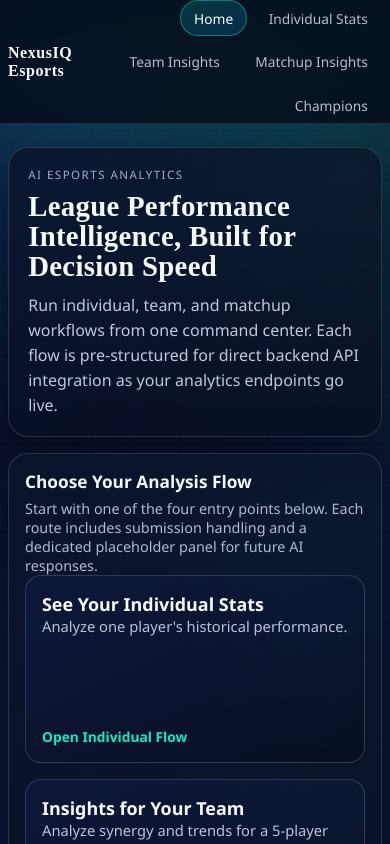
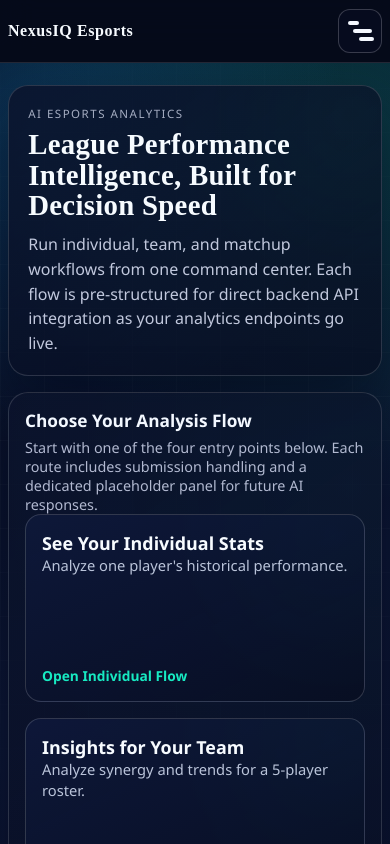
Before and after one commit to ebrain-mendoza121/capstone-esports, a Next.js app in the folder frontend/: page / in a window 390 px wide. Shown: the top 844 px of the page. Built offline with nearby package versions, Linux system fonts and the light colour scheme.

Commit message:
added a hamburguer menu for mobile view and fix responsive bug for individual stats page.

```diff
--- a/frontend/src/app/layout.tsx
+++ b/frontend/src/app/layout.tsx
@@ -1,4 +1,5 @@
 import type { Metadata } from "next";
+import AppNavbar from "@/components/navigation/AppNavbar";
 import "./globals.css";
 
 export const metadata: Metadata = {
@@ -13,7 +14,10 @@ export default function RootLayout({
 }>) {
   return (
     <html lang="en">
-      <body>{children}</body>
+      <body>
+        <AppNavbar />
+        {children}
+      </body>
     </html>
   );
 }
--- a/frontend/src/components/layout/AppFrame.tsx
+++ b/frontend/src/components/layout/AppFrame.tsx
@@ -1,5 +1,4 @@
 import { ReactNode } from "react";
-import AppNavbar from "@/components/navigation/AppNavbar";
 import styles from "@/styles/analytics-flow.module.css";
 
 interface AppFrameProps {
@@ -9,7 +8,6 @@ interface AppFrameProps {
 export default function AppFrame({ children }: AppFrameProps) {
   return (
     <div className={styles.appShell}>
-      <AppNavbar />
       <main className={styles.mainContent}>{children}</main>
     </div>
   );
--- a/frontend/src/components/navigation/AppNavbar.tsx
+++ b/frontend/src/components/navigation/AppNavbar.tsx
@@ -1,5 +1,6 @@
 "use client";
 
+import { useEffect, useState } from "react";
 import Link from "next/link";
 import { usePathname } from "next/navigation";
 import styles from "@/styles/analytics-flow.module.css";
@@ -17,20 +18,71 @@ function isActive(pathname: string, href: string): boolean {
     return pathname === "/";
   }
 
+  if (href === "/individual-stats") {
+    return (
+      pathname === href ||
+      pathname.startsWith(`${href}/`) ||
+      pathname.startsWith("/player/") ||
+      pathname.startsWith("/match/")
+    );
+  }
+
   return pathname === href || pathname.startsWith(`${href}/`);
 }
 
 export default function AppNavbar() {
   const pathname = usePathname();
+  const [mobileOpen, setMobileOpen] = useState(false);
+
+  useEffect(() => {
+    const handleKeydown = (event: KeyboardEvent) => {
+      if (event.key === "Escape") {
+        setMobileOpen(false);
+      }
+    };
+
+    const handleResize = () => {
+      if (window.innerWidth > 760) {
+        setMobileOpen(false);
+      }
+    };
+
+    window.addEventListener("keydown", handleKeydown);
+    window.addEventListener("resize", handleResize);
+
+    return () => {
+      window.removeEventListener("keydown", handleKeydown);
+      window.removeEventListener("resize", handleResize);
+    };
+  }, []);
 
   return (
     <header className={styles.navbar}>
       <div className={styles.navInner}>
-        <Link className={styles.brand} href="/">
+        <Link className={styles.brand} href="/" onClick={() => setMobileOpen(false)}>
           NexusIQ Esports
         </Link>
 
-        <nav className={styles.navLinks} aria-label="Main">
+        <button
+          type="button"
+          className={`${styles.mobileMenuButton} ${mobileOpen ? styles.mobileMenuButtonOpen : ""}`}
+          aria-label={mobileOpen ? "Close navigation menu" : "Open navigation menu"}
+          aria-expanded={mobileOpen}
+          aria-controls="primary-navigation"
+          onClick={() => setMobileOpen((open) => !open)}
+        >
+          <span className={styles.mobileMenuIcon} aria-hidden="true">
+            <span className={styles.mobileMenuBarTop} />
+            <span className={styles.mobileMenuBarMiddle} />
+            <span className={styles.mobileMenuBarBottom} />
+          </span>
+        </button>
+
+        <nav
+          id="primary-navigation"
+          className={`${styles.navLinks} ${mobileOpen ? styles.navLinksOpen : ""}`}
+          aria-label="Main"
+        >
           {navItems.map((item) => {
             const active = isActive(pathname, item.href);
 
@@ -40,6 +92,7 @@ export default function AppNavbar() {
                 className={`${styles.navLink} ${active ? styles.navLinkActive : ""}`}
                 href={item.href}
                 aria-current={active ? "page" : undefined}
+                onClick={() => setMobileOpen(false)}
               >
                 {item.label}
               </Link>
--- a/frontend/src/styles/analytics-flow.module.css
+++ b/frontend/src/styles/analytics-flow.module.css
@@ -38,6 +38,7 @@
   align-items: center;
   justify-content: space-between;
   gap: 1rem;
+  position: relative;
 }
 
 .brand {
@@ -54,6 +55,79 @@
   gap: 0.45rem;
   flex-wrap: wrap;
   justify-content: flex-end;
+}
+
+.mobileMenuButton {
+  display: none;
+  min-width: 44px;
+  min-height: 44px;
+  border-radius: 12px;
+  border: 1px solid rgba(255, 255, 255, 0.2);
+  background: rgba(7, 12, 32, 0.86);
+  color: #f7fbff;
+  align-items: center;
+  justify-content: center;
+  cursor: pointer;
+  transition:
+    border-color var(--ease-main),
+    background-color var(--ease-main),
+    transform var(--ease-main);
+}
+
+.mobileMenuButton:hover {
+  border-color: rgba(23, 234, 194, 0.44);
+  background: rgba(9, 16, 42, 0.95);
+}
+
+.mobileMenuButtonOpen {
+  border-color: rgba(23, 234, 194, 0.56);
+  background: rgba(8, 16, 41, 0.95);
+}
+
+.mobileMenuIcon {
+  width: 24px;
+  display: grid;
+  gap: 4px;
+  justify-items: start;
+}
+
+.mobileMenuBarTop,
+.mobileMenuBarMiddle,
+.mobileMenuBarBottom {
+  display: block;
+  height: 4px;
+  border-radius: 999px;
+  background: #f4f8ff;
+  transition:
+    transform var(--ease-main),
+    opacity var(--ease-main);
+}
+
+.mobileMenuBarTop {
+  width: 11px;
+  margin-left: 0;
+}
+
+.mobileMenuBarMiddle {
+  width: 19px;
+  margin-left: 5px;
+}
+
+.mobileMenuBarBottom {
+  width: 15px;
+  margin-left: 11px;
+}
+
+.mobileMenuButtonOpen .mobileMenuBarTop {
+  transform: translateX(1px);
+}
+
+.mobileMenuButtonOpen .mobileMenuBarMiddle {
+  transform: translateX(-1px);
+}
+
+.mobileMenuButtonOpen .mobileMenuBarBottom {
+  transform: translateX(1px);
 }
 
 .navLink {
@@ -427,6 +501,83 @@
   border: 1px solid rgba(255, 255, 255, 0.16);
 }
 
+.playerResults {
+  display: grid;
+  gap: 0.75rem;
+}
+
+.playerTableDesktop {
+  display: block;
+}
+
+.playerCardsMobile {
+  display: none;
+}
+
+.playerCardMobile {
+  border-radius: 14px;
+  border: 1px solid rgba(255, 255, 255, 0.16);
+  padding: 0.85rem;
+  background:
+    linear-gradient(148deg, rgba(11, 19, 44, 0.88), rgba(8, 14, 33, 0.8)),
+    radial-gradient(circle at 92% 6%, rgba(23, 234, 194, 0.13), transparent 46%);
+  display: grid;
+  gap: 0.7rem;
+}
+
+.playerCardMobileHeader {
+  display: flex;
+  justify-content: space-between;
+  align-items: flex-start;
+  gap: 0.6rem;
+}
+
+.playerCardMobileTitle {
+  font-size: 0.95rem;
+  color: #f6fbff;
+  display: inline-flex;
+  flex-wrap: wrap;
+  align-items: center;
+  gap: 0.3rem;
+}
+
+.playerCardMobileTag {
+  color: rgba(214, 224, 255, 0.78);
+  font-size: 0.82rem;
+  font-weight: 600;
+}
+
+.playerCardMobileRegion {
+  display: inline-flex;
+  align-items: center;
+  justify-content: center;
+  border-radius: 999px;
+  border: 1px solid rgba(255, 255, 255, 0.24);
+  background: rgba(255, 255, 255, 0.06);
+  padding: 0.28rem 0.58rem;
+  font-size: 0.75rem;
+  color: rgba(233, 239, 255, 0.9);
+  letter-spacing: 0.04em;
+}
+
+.playerCardMobileStats {
+  display: flex;
+  justify-content: space-between;
+  align-items: center;
+  gap: 0.5rem;
+  color: rgba(220, 229, 255, 0.86);
+  font-size: 0.84rem;
+}
+
+.playerCardMobileStats strong {
+  font-size: 1rem;
+  color: #f7fcff;
+}
+
+.playerCardMobileButton {
+  width: 100%;
+}
+
 .table {
   width: 100%;
   min-width: 620px;
@@ -509,6 +660,61 @@
     width: min(1120px, calc(100% - 1rem));
   }
 
+  .navInner {
+    min-height: 62px;
+  }
+
+  .mobileMenuButton {
+    display: inline-flex;
+    flex-shrink: 0;
+  }
+
+  .navLinks {
+    position: absolute;
+    top: calc(100% + 0.45rem);
+    left: 0;
+    right: 0;
+    display: grid;
+    gap: 0.5rem;
+    justify-items: center;
+    justify-content: center;
+    align-items: center;
+    padding: 0.58rem;
+    border-radius: 16px;
+    border: 1px solid rgba(255, 255, 255, 0.18);
+    background:
+      linear-gradient(150deg, rgba(9, 16, 40, 0.95), rgba(6, 11, 30, 0.94)),
+      radial-gradient(circle at 95% 0%, rgba(23, 234, 194, 0.16), transparent 42%);
+    box-shadow: 0 18px 40px rgba(2, 6, 19, 0.52);
+    opacity: 0;
+    pointer-events: none;
+    transform: translateY(-9px) scale(0.98);
+    transition:
+      opacity var(--ease-main),
+      transform var(--ease-main);
+    max-height: calc(100dvh - 88px);
+    overflow-y: auto;
+    z-index: 40;
+  }
+
+  .navLinksOpen {
+    opacity: 1;
+    pointer-events: auto;
+    transform: translateY(0) scale(1);
+  }
+
+  .navLink {
+    width: min(100%, 360px);
+    min-height: 44px;
+    display: inline-flex;
+    align-items: center;
+    justify-content: center;
+    text-align: center;
+    border-radius: 12px;
+    font-size: 0.92rem;
+    padding: 0.58rem 0.82rem;
+  }
+
   .heroCard {
     padding: 1.2rem;
   }
@@ -535,4 +741,23 @@
   .table {
     min-width: 540px;
   }
+
+  .playerTableDesktop {
+    display: none;
+  }
+
+  .playerCardsMobile {
+    display: grid;
+    gap: 0.72rem;
+  }
 }
+
+@media (prefers-reduced-motion: reduce) {
+  .mobileMenuButton,
+  .mobileMenuBarTop,
+  .mobileMenuBarMiddle,
+  .mobileMenuBarBottom,
+  .navLinks {
+    transition: none;
+  }
+}
```
Also changed, not shown: frontend/src/app/individual-stats/page.tsx (+30 -1 lines).
